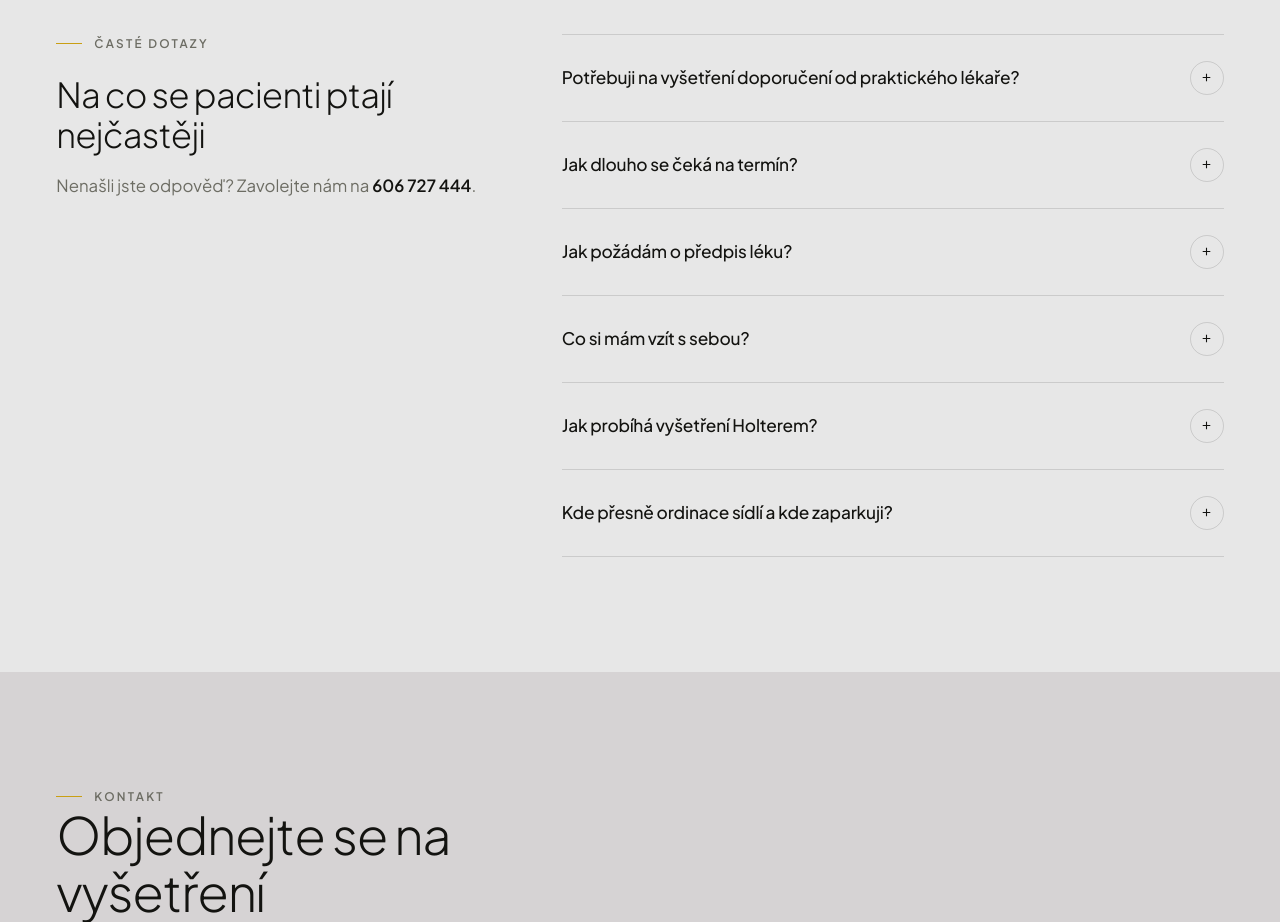
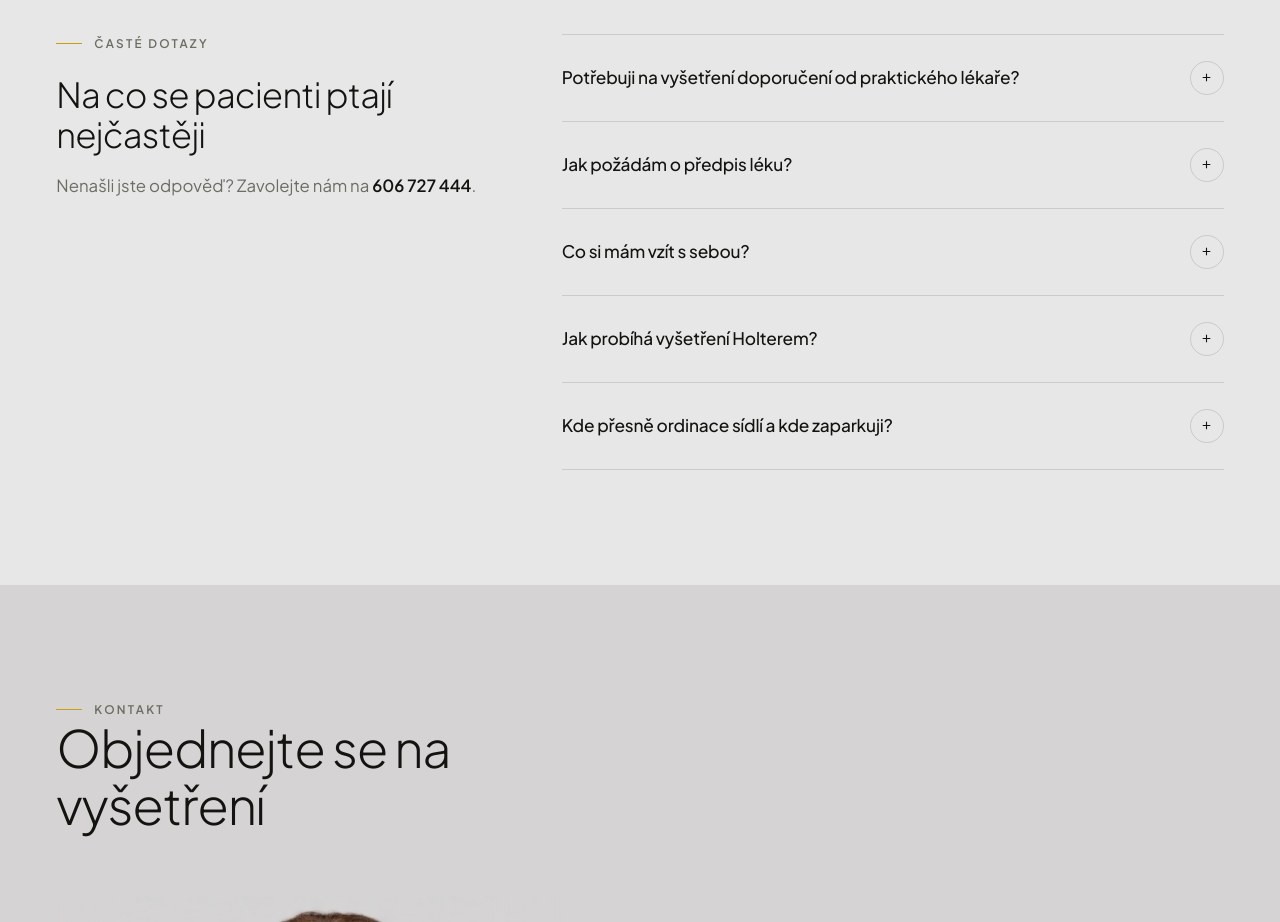
Before and after one commit to jtomoszek/kardea-nahled, a plain HTML site: page index.html in a window 1280 px wide. Shown: the part 6800-7722 px from the top of the page. Drawn offline with Linux system fonts and the light colour scheme.

Commit message:
Odstranění dotazu o délce čekání na termín ze sekce FAQ
Co-Authored-By: Claude Sonnet 5 <noreply@anthropic.com>

```diff
--- a/index.html
+++ b/index.html
@@ -627,14 +627,6 @@
 
           <div class="faq__item">
             <button class="faq__q" aria-expanded="false">
-              Jak dlouho se čeká na termín?
-              <span class="faq__icon" aria-hidden="true"><svg width="13" height="13" viewBox="0 0 24 24" fill="none" stroke="currentColor" stroke-width="2"><path d="M12 5v14M5 12h14"/></svg></span>
-            </button>
-            <div class="faq__a"><p>Objednáváme bez dlouhého čekání — právě rychlý termín po objednání je jedním z důvodů, proč ambulance Kardea vznikla. Konkrétní volný termín vám sdělíme hned při telefonátu.</p></div>
-          </div>
-
-          <div class="faq__item">
-            <button class="faq__q" aria-expanded="false">
               Jak požádám o předpis léku?
               <span class="faq__icon" aria-hidden="true"><svg width="13" height="13" viewBox="0 0 24 24" fill="none" stroke="currentColor" stroke-width="2"><path d="M12 5v14M5 12h14"/></svg></span>
             </button>
```
